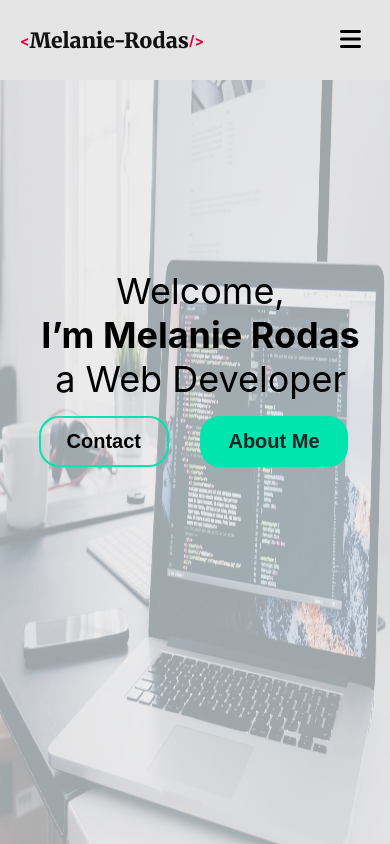
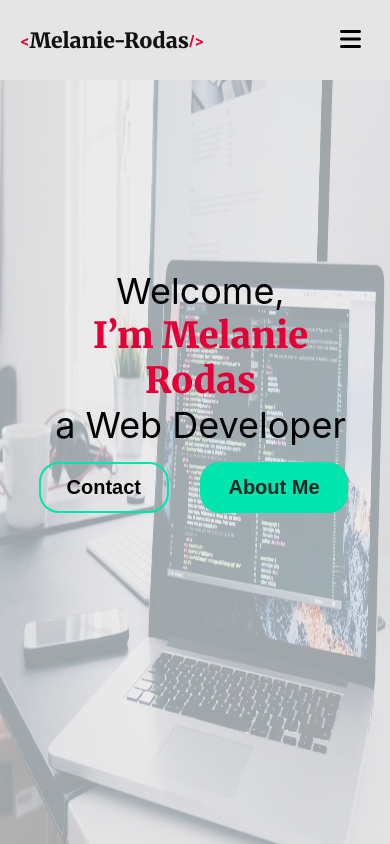
Before and after one commit to melanierolo/Portfolio-react, a React (Create React App) app: page / in a window 390 px wide. Shown: the top 844 px of the page. Built offline with nearby package versions, Linux system fonts and the light colour scheme.

Commit message:
feature_improve: changed color and fint-size in the home section

```diff
--- a/src/components/Home/index.jsx
+++ b/src/components/Home/index.jsx
@@ -26,9 +26,7 @@ export default function Home() {
       <div className="home-content">
         <div className="home-message">
           <p>Welcome, </p>
-          <span>
-            <b>I’m Melanie Rodas</b>{" "}
-          </span>
+          <h1>I’m Melanie Rodas</h1>
           <p>a Web Developer</p>
         </div>
         <div className="home-buttons">
--- a/src/components/Home/style.css
+++ b/src/components/Home/style.css
@@ -24,7 +24,10 @@
   font-size: 60px;
   padding: 30px 0;
 }
-
+.home .home-content .home-message h1 {
+  font-size: 60px;
+  color: #e40037;
+}
 .home .home-content .home-buttons {
   display: flex;
   justify-content: space-around;
@@ -64,6 +67,9 @@
     font-size: 48px;
     margin: 0 0 0 15px;
   }
+  .home .home-content .home-message h1 {
+    font-size: 48px;
+  }
 
   .home .home-image img {
     width: 550px;
@@ -84,6 +90,9 @@
     font-size: 48px;
     text-align: center;
     padding: 35% 15% 2%;
+  }
+  .home .home-content .home-message h1 {
+    font-size: 48px;
   }
   .home .home-content .home-buttons {
     padding: 2% 15%;
@@ -107,6 +116,9 @@
     font-size: 36px;
     padding: 50% 5% 2%;
   }
+  .home .home-content .home-message h1 {
+    font-size: 36px;
+  }
   .home .home-content .home-buttons {
     padding: 2% 5%;
   }
```
